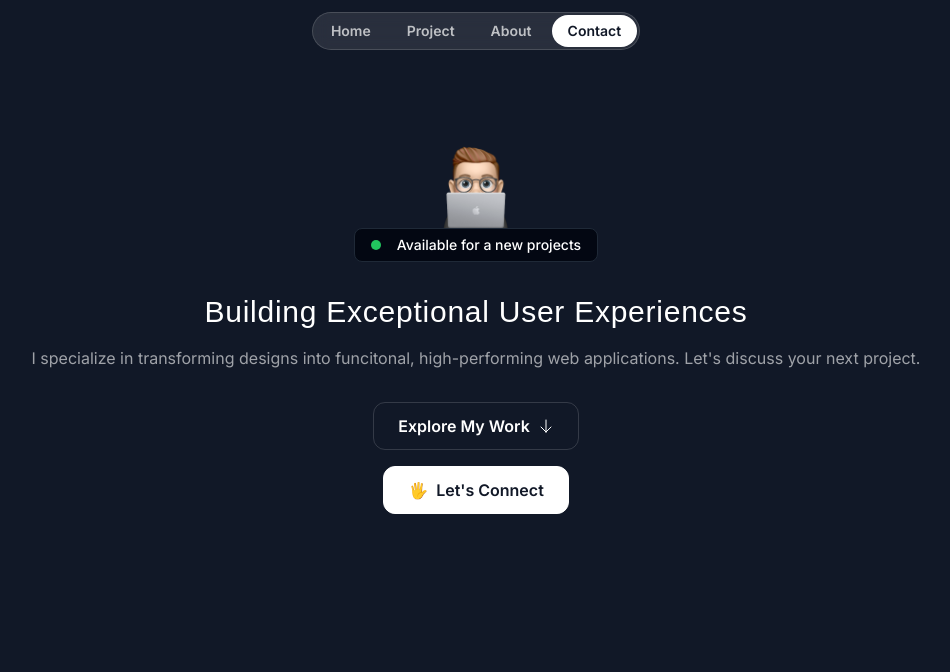
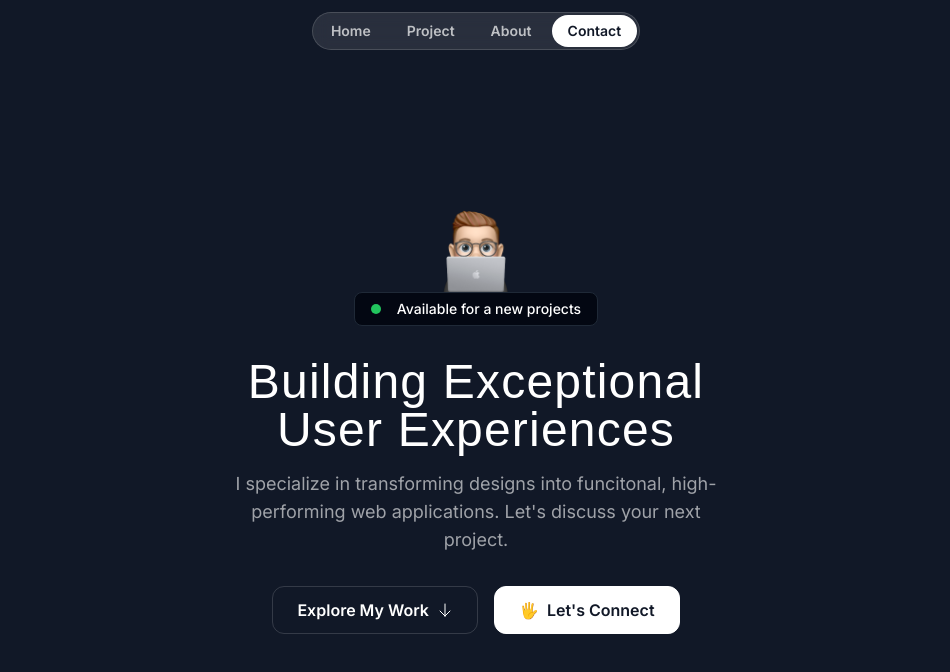
Before and after one commit to Jisap/Next14-portfolio-2, a Next.js app: page / in a window 1280 px wide. Shown: the top 672 px of the page, without its empty margins (164-1114 px from the left). Built offline with nearby package versions, Linux system fonts and the light colour scheme; a web font is replaced by a local one.

Commit message:
HeroSection

```diff
--- a/src/sections/Hero.tsx
+++ b/src/sections/Hero.tsx
@@ -4,7 +4,7 @@ import ArrowDown from '@/assets/icons/arrow-down.svg'
 
 export const HeroSection = () => {
   return (
-    <div className='py-32'>
+    <div className='py-32 md:py-48'>
       <div className="container">
         <div className='flex flex-col items-center'>
           <Image
@@ -17,14 +17,16 @@ export const HeroSection = () => {
             <div className='text-sm font-medium'>Available for a new projects</div>
           </div>
         </div>
-      <h1 className='font-serif text-3xl text-center mt-8 tracking-wide'>Building Exceptional User Experiences</h1>
       </div>
 
-      <p className='mt-4 text-center text-white/60'>
-        I specialize in transforming designs into funcitonal, high-performing web applications. Let's discuss your next project.
-      </p>
+      <div className='max-w-lg mx-auto'>
+        <h1 className='font-serif text-3xl md:text-5xl text-center mt-8 tracking-wide'>Building Exceptional User Experiences</h1>
+        <p className='mt-4 text-center text-white/60 md:text-lg'>
+          I specialize in transforming designs into funcitonal, high-performing web applications. Let's discuss your next project.
+        </p>
+      </div>
 
-      <div className='flex flex-col items-center mt-8 gap-4'>
+      <div className='flex flex-col md:flex-row justify-center items-center mt-8 gap-4'>
         <button className='inline-flex items-center gap-2 border border-white/15 px-6 h-12 rounded-xl'>
           <span className='font-semibold'>Explore My Work</span>
           <ArrowDown className='size-4'/>
```
